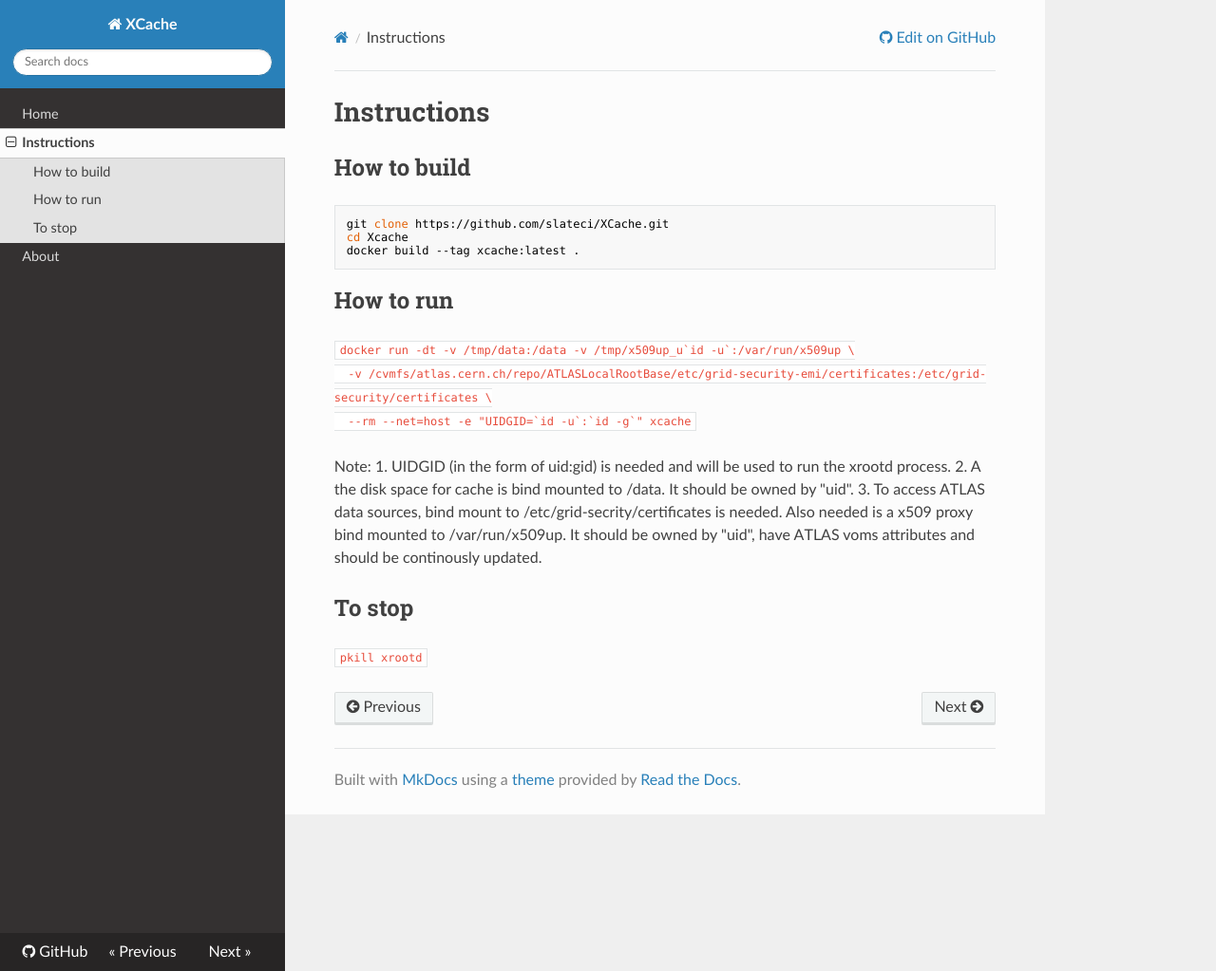
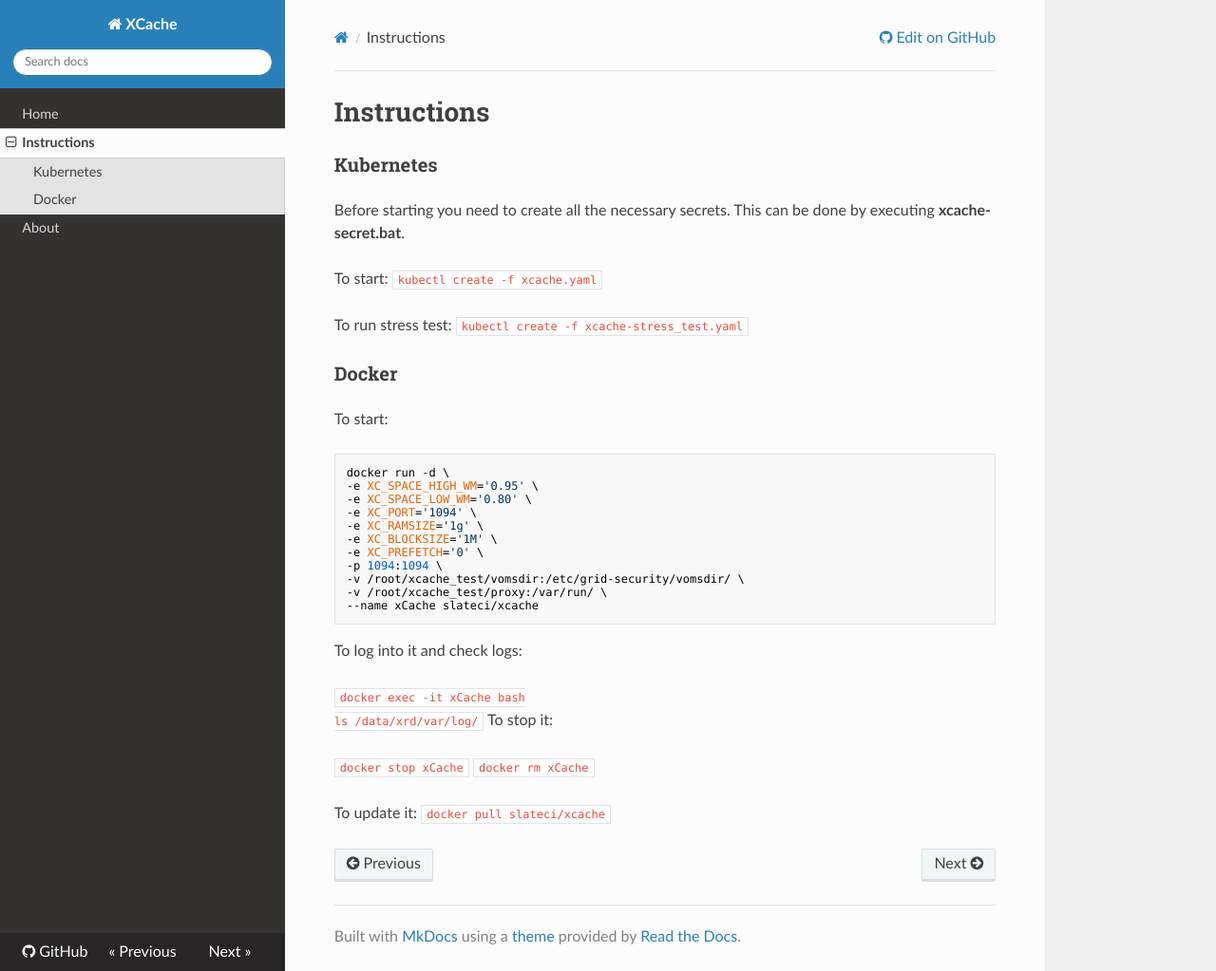
Before and after one commit to slateci/XCache, an MkDocs documentation site: the page built from docs/instructions.md, in a window 1280 px wide and 1023 px high. Shown: the whole window at 95% size. Built offline with MkDocs 1.6.1, drawn with Linux system fonts in a browser that asks for light colours; nearby versions of some CDN libraries; old or Windows-style settings are respelled for this version of MkDocs.

Commit message:
start adding authentication stuff

````diff
--- a/docs/instructions.md
+++ b/docs/instructions.md
@@ -1,26 +1,42 @@
 # Instructions
 
-## How to build
+### Kubernetes
+
+Before starting you need to create all the necessary secrets. This can be done by executing __xcache-secret.bat__.
+
+To start:
+```kubectl create -f xcache.yaml```
+
+To run stress test:
+```kubectl create -f xcache-stress_test.yaml```
+
+### Docker
+
+To start:
 
 ```
-git clone https://github.com/slateci/XCache.git
-cd Xcache
-docker build --tag xcache:latest .
+docker run -d \
+-e XC_SPACE_HIGH_WM='0.95' \
+-e XC_SPACE_LOW_WM='0.80' \
+-e XC_PORT='1094' \
+-e XC_RAMSIZE='1g' \
+-e XC_BLOCKSIZE='1M' \
+-e XC_PREFETCH='0' \
+-p 1094:1094 \
+-v /root/xcache_test/vomsdir:/etc/grid-security/vomsdir/ \
+-v /root/xcache_test/proxy:/var/run/ \
+--name xCache slateci/xcache
 ```
 
-## How to run
+To log into it and check logs:
 
-```docker run -dt -v /tmp/data:/data -v /tmp/x509up_u`id -u`:/var/run/x509up \
-  -v /cvmfs/atlas.cern.ch/repo/ATLASLocalRootBase/etc/grid-security-emi/certificates:/etc/grid-security/certificates \
-  --rm --net=host -e "UIDGID=`id -u`:`id -g`" xcache ```
+```docker exec -it xCache bash
+ls /data/xrd/var/log/
+```
+To stop it:
 
-Note:
-1. UIDGID (in the form of uid:gid) is needed and will be used to run the xrootd process.
-2. A the disk space for cache is bind mounted to /data. It should be owned by "uid".
-3. To access ATLAS data sources, bind mount to /etc/grid-secrity/certificates is needed. Also
-   needed is a x509 proxy bind mounted to /var/run/x509up. It should be owned by "uid", have
-   ATLAS voms attributes and should be continously updated.
+```docker stop xCache```
+```docker rm xCache```
 
-## To stop
-
-```pkill xrootd```
+To update it:
+```docker pull slateci/xcache```
````
Also changed, not shown: 4 other files.
